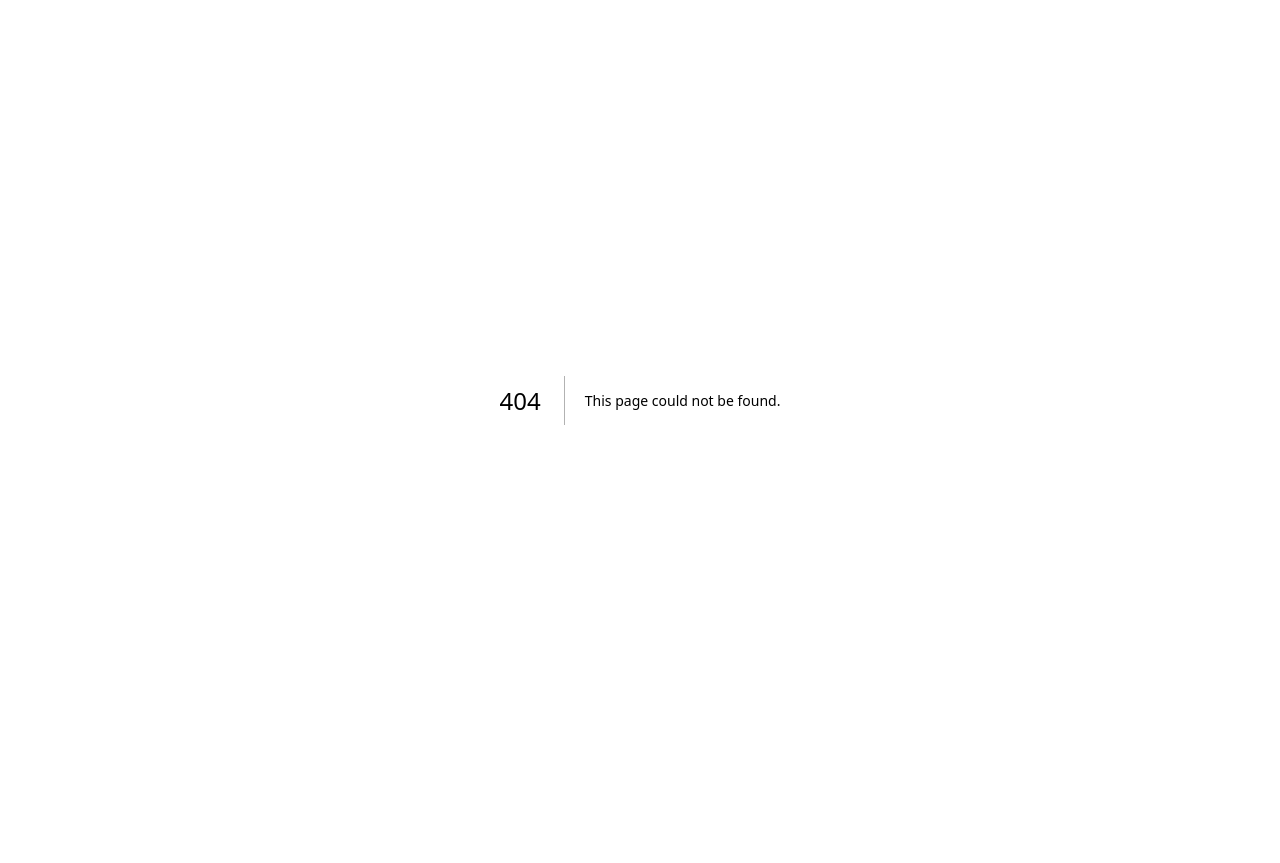
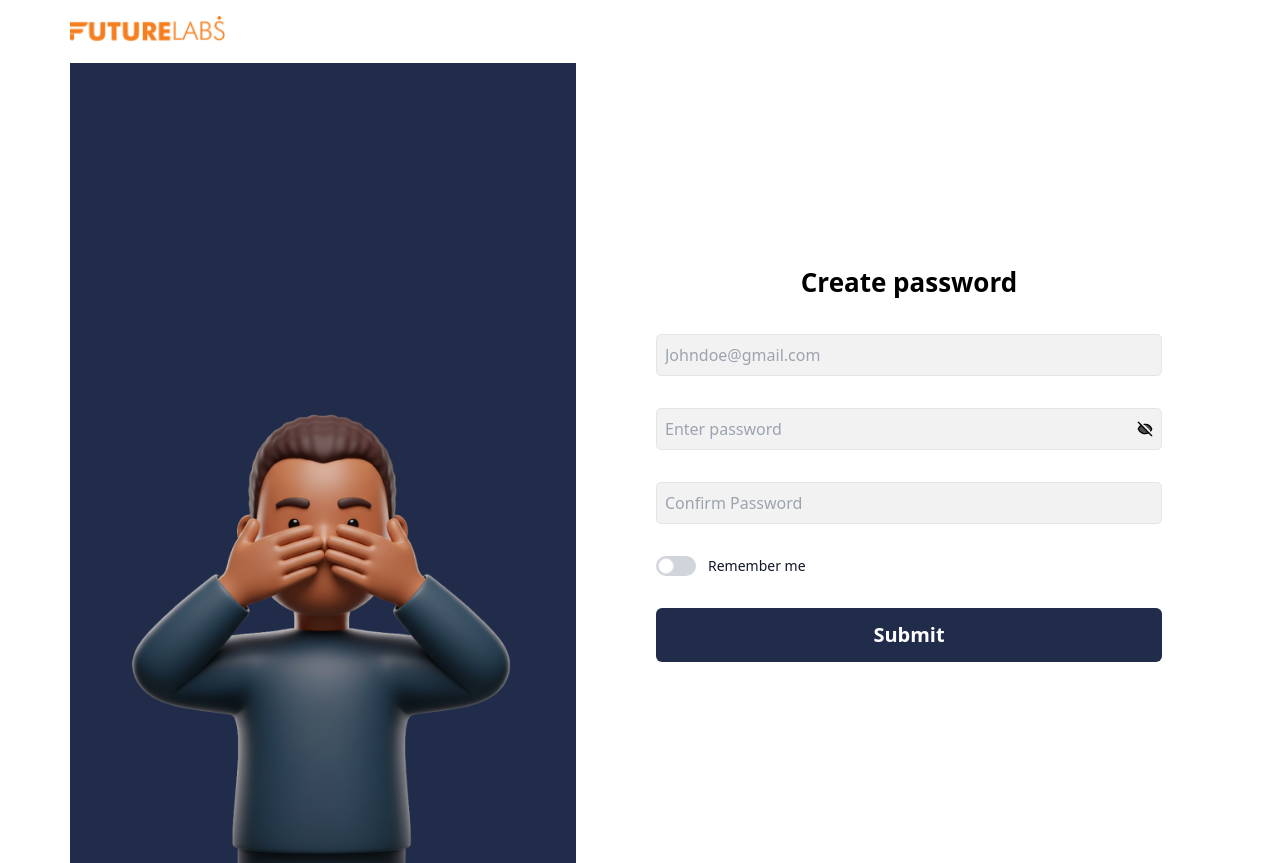
Before and after one commit to FutureLabss/FutureLabs-Lms, a Next.js app: page /generatepassword in a window 1280 px wide. Before the commit this address had no page. Before the commit the page ends 800 px from the top, so only its background shows below. Built offline with nearby package versions, Linux system fonts and the light colour scheme.

Commit message:
feature: generate password page

```diff
--- a/package.json
+++ b/package.json
@@ -9,15 +9,18 @@
     "lint": "next lint"
   },
   "dependencies": {
+    "@hookform/resolvers": "^3.9.1",
     "@tanstack/react-query": "^5.62.10",
     "axios": "^1.7.9",
     "clsx": "^2.1.1",
     "next": "15.1.2",
     "react": "^18.2.0",
     "react-dom": "^18.2.0",
+    "react-hook-form": "^7.54.2",
     "react-icons": "^5.4.0",
     "react-query": "^3.39.3",
     "swiper": "^11.1.15",
+    "zod": "^3.24.1",
     "zustand": "^5.0.2"
   },
   "devDependencies": {
--- /dev/null
+++ b/src/pages/generatepassword.tsx
@@ -0,0 +1,145 @@
+import React, { useState } from "react";
+import { useForm } from "react-hook-form";
+import Image from "next/image";
+import { zodResolver } from "@hookform/resolvers/zod";
+import { z } from "zod";
+import { Icon } from "@/shared/components/common/icon";
+import Button from "@/shared/components/common/Button";
+
+const schema = z
+  .object({
+    password: z
+      .string()
+      .min(1, "Password is required")
+      .min(8, "Use at least 8 characters")
+      .regex(
+        /^(?=.*[a-z])(?=.*[A-Z])(?=.*\d)(?=.*[@$!%*?&])[A-Za-z\d@$!%*?&]{8,}$/,
+        "Use at least 8 characters, including uppercase, lowercase, numbers, and special characters."
+      ),
+    confirmPassword: z.string().min(1, "Confirm Password is required"),
+    rememberMe: z.boolean().optional(),
+  })
+  .refine((data) => data.password === data.confirmPassword, {
+    path: ["confirmPassword"], // Error path
+    message: "Passwords must match",
+
+  });
+
+type FormData = z.infer<typeof schema>;
+
+export default function CreatePassword() {
+
+  const [showPassword, setShowPassword] = useState(false)
+  const {
+    register,
+    handleSubmit,
+    formState: { errors },
+    reset
+  } = useForm<FormData>({
+    resolver: zodResolver(schema),
+    defaultValues: {
+      password: "",
+      confirmPassword: "",
+      rememberMe: false,
+    },
+    mode: "onChange",
+  });
+
+  const onSubmit = (data: FormData) => {
+    console.log("Form submitted:", data);
+
+    reset();
+  };
+
+  const handleShowPassword = () => {
+    setShowPassword(!showPassword)
+  };
+
+  return (
+    <div className="flex flex-col px-4 md:px-[70px]" >
+      <div className="py-4">
+        <Icon.Futurelogo className="w-[156px] h-24" />
+      </div>
+      <div className="flex flex-col md:flex-row justify-betweenborder gap-8">
+        <div className=" bg-primary flex items-end justify-center flex-1  h-[50rem]">
+
+          <Image
+            src="/images/createpassword.png" // Replace with your actual image path
+            alt="Illustration"
+            width={560}
+            height={560}
+          />
+        </div>
+
+        <div className="flex flex-col flex-1 justify-center items-center gap-8 p-4 md:p-12">
+          <h1 className="text-[1.625rem] font-bold">Create password</h1>
+          <form onSubmit={handleSubmit(onSubmit)} className="w-full flex-col flex gap-8">
+            {/* Password Field */}
+            <div className="form-group">
+              <input
+                type="email"
+                placeholder="Johndoe@gmail.com"
+                className=" bg-[#F2F2F2] border-[.5px] border-[#E5E5E5] rounded-[5px] w-full p-2"
+              />
+            </div>
+            <div className="form-group">
+              <div className=" bg-[#F2F2F2] flex items-center border-[.5px] border-[#E5E5E5] rounded-[5px] w-full p-2">
+                <input
+                  type={showPassword ? "text" : "password"}
+                  {...register("password")}
+                  placeholder="Enter password"
+                  aria-invalid={errors.password ? "true" : "false"}
+                  className="flex-1 bg-transparent outline-none"
+                />
+                <div onClick={handleShowPassword} className="cursor-pointer">
+                  {
+                    showPassword ? <Icon.EyeIcon className="" /> : <Icon.EyeSlashIcon className="w-4 h-4" />
+                  }
+
+                </div>
+              </div>
+              {errors.password && (
+                <p className="text-secondary text-[10px]">{errors.password.message}</p>
+              )}
+            </div>
+
+            {/* Confirm Password Field */}
+            <div className="form-group">
+              <input
+                type="password"
+                {...register("confirmPassword")}
+                placeholder="Confirm Password"
+                aria-invalid={errors.confirmPassword ? "true" : "false"}
+                className="bg-[#F2F2F2] border-[.5px] border-[#E5E5E5] rounded-[5px] w-full p-2"
+              />
+              {errors.confirmPassword && (
+                <p className="text-secondary text-[10px]">{errors.confirmPassword.message}</p>
+              )}
+            </div>
+
+            <div className="flex items-center">
+              <label className="relative inline-flex items-center cursor-pointer">
+                <input
+                  type="checkbox"
+                  {...register("rememberMe")}
+                  className="sr-only peer"
+                />
+                <div className="w-10 h-5 bg-gray-300 rounded-full peer-focus:ring-4 peer-focus:ring-blue-300 dark:peer-focus:ring-blue-800 peer-checked:bg-blue-600 transition-all peer-checked:after:translate-x-5 after:content-[''] after:absolute after:top-0.5 after:left-0.5 after:bg-white  after:border after:rounded-full after:h-4 after:w-4 after:transition-all"></div>
+                <span className="ml-3 text-sm font-medium text-gray-900">Remember me</span>
+              </label>
+            </div>
+
+            {/* Submit Button */}
+            <Button
+              type="submit"
+              className=" text-white text-[20px] font-bold px-4 py-[12px]"
+              color="primary"
+            >
+              Submit
+            </Button>
+          </form>
+        </div>
+      </div>
+    </div >
+  );
+}
--- a/src/shared/components/common/Button.tsx
+++ b/src/shared/components/common/Button.tsx
@@ -9,7 +9,7 @@ interface ButtonProps {
   disabled?: boolean;
   radius?: "small" | "medium" | "large" | "full" | "extraSmall" | "rounded16"; // Add extraSmall
   loading?: boolean;
-  color?: "orange" | "black"
+  color?: "orange" | "black" | "primary"
   isBorder?: boolean; // New prop for color
   // New prop to show the loading spinner
 }
@@ -37,6 +37,7 @@ export default function Button({
 
   const colorStyles = {
     orange: "bg-secondary text-white hover:bg-black-200 ",
+    primary: "bg-primary text-white",
     black: isBorder
       ? "border border-primary text-primary hover:text-white hover:border-transparent hover:bg-secondary"
       : "hover:bg-secondary bg-transparent text-primary hover:text-white hover:border-transparent",
--- a/src/shared/components/common/icon.tsx
+++ b/src/shared/components/common/icon.tsx
@@ -100,5 +100,14 @@ export const Icon = {
       <path d="M35.45 19.4286C35.175 18.4286 34.4875 17.7143 33.525 17.4286C31.875 17 24.8625 17 24.8625 17C24.8625 17 17.9875 17 16.2 17.4286C15.2375 17.7143 14.55 18.4286 14.275 19.4286C14 21.2857 14 25 14 25C14 25 14 28.7143 14.4125 30.5714C14.6875 31.5714 15.375 32.2857 16.3375 32.5714C17.9875 33 25 33 25 33C25 33 31.875 33 33.6625 32.5714C34.625 32.2857 35.3125 31.5714 35.5875 30.5714C36 28.7143 36 25 36 25C36 25 36 21.2857 35.45 19.4286ZM22.8 28.4286V21.5714L28.575 25L22.8 28.4286Z" fill="white" />
     </svg>
 
+  ),
+  EyeIcon: ({ className }: { className?: string }) => (
+    <svg xmlns="http://www.w3.org/2000/svg" width="19" height="19" viewBox="0 0 19 19" fill="none" className={className}>
+      <path d="M9.73536 3.521C5.68595 3.521 2.22776 6.03973 0.82666 9.59511C2.22776 13.1505 5.68595 15.6692 9.73536 15.6692C13.7848 15.6692 17.243 13.1505 18.6441 9.59511C17.243 6.03973 13.7848 3.521 9.73536 3.521ZM9.73536 13.6445C7.50009 13.6445 5.68595 11.8304 5.68595 9.59511C5.68595 7.35984 7.50009 5.5457 9.73536 5.5457C11.9706 5.5457 13.7848 7.35984 13.7848 9.59511C13.7848 11.8304 11.9706 13.6445 9.73536 13.6445ZM9.73536 7.16547C8.39096 7.16547 7.30572 8.25071 7.30572 9.59511C7.30572 10.9395 8.39096 12.0248 9.73536 12.0248C11.0798 12.0248 12.165 10.9395 12.165 9.59511C12.165 8.25071 11.0798 7.16547 9.73536 7.16547Z" fill="#4D4D4D" />
+    </svg>
+  ),
+  EyeSlashIcon: ({ className }: { className?: string }) => (
+    <svg xmlns="http://www.w3.org/2000/svg" width="24" height="24" viewBox="0 0 24 24" fill="#4D4D4D" stroke="currentColor" strokeWidth="2" strokeLinecap="round" strokeLinejoin="round" className={className}><path d="M10.733 5.076a10.744 10.744 0 0 1 11.205 6.575 1 1 0 0 1 0 .696 10.747 10.747 0 0 1-1.444 2.49" /><path d="M14.084 14.158a3 3 0 0 1-4.242-4.242" /><path d="M17.479 17.499a10.75 10.75 0 0 1-15.417-5.151 1 1 0 0 1 0-.696 10.75 10.75 0 0 1 4.446-5.143" /><path d="m2 2 20 20" /></svg>
   )
+
 };
--- a/src/shared/components/dashboard/components/WhyChoseUs.tsx
+++ b/src/shared/components/dashboard/components/WhyChoseUs.tsx
@@ -4,8 +4,8 @@ export default function WhyChoseUs() {
   return (
     <div className="flex flex-col items-center justify-center gap-[64px] py-5 mt-4 px-4">
       <div className="text-center flex flex-col gap-4 -tracking-tight">
-        <h2 className="text-3xl font-semibold">Why Choose <span className="text-secondary">Us</span></h2>
-        <p className="text-[24px]">Dedicated to Shaping Tomorrow&apos;s Innovators, Today.</p>
+        <h2 className="text-2xl md:text-3xl font-semibold">Why Choose <span className="text-secondary">Us</span></h2>
+        <p className="text-[1rem] md:text-[24px]">Dedicated to Shaping Tomorrow&apos;s Innovators, Today.</p>
       </div>
       <div className="grid grid-cols-1 md:grid-cols-2 lg:grid-cols-4 gap-5 max-w-screen-xxl max-h-[20rem">
         {/* Left Large Image */}
```
Also changed, not shown: public/images/createpassword.png (added), 1 other file (tests, documents, lock files or other folders).
